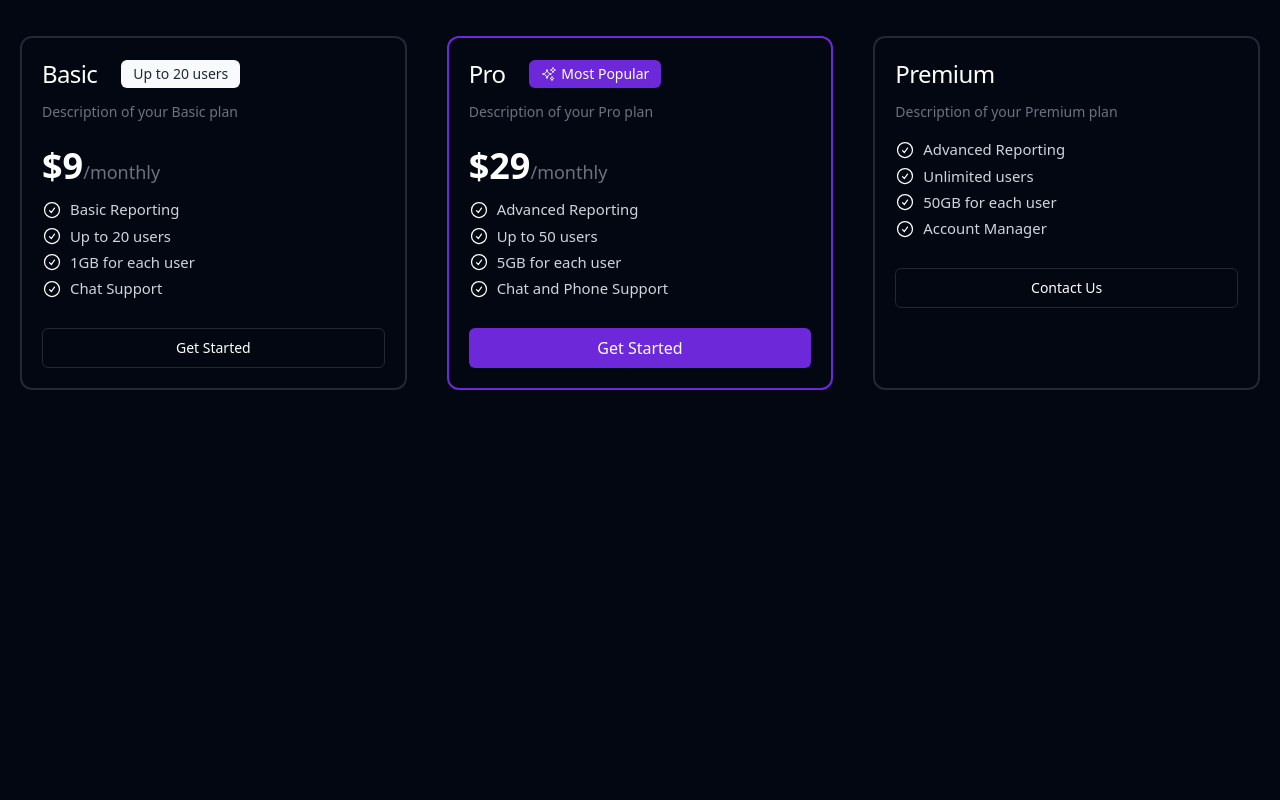
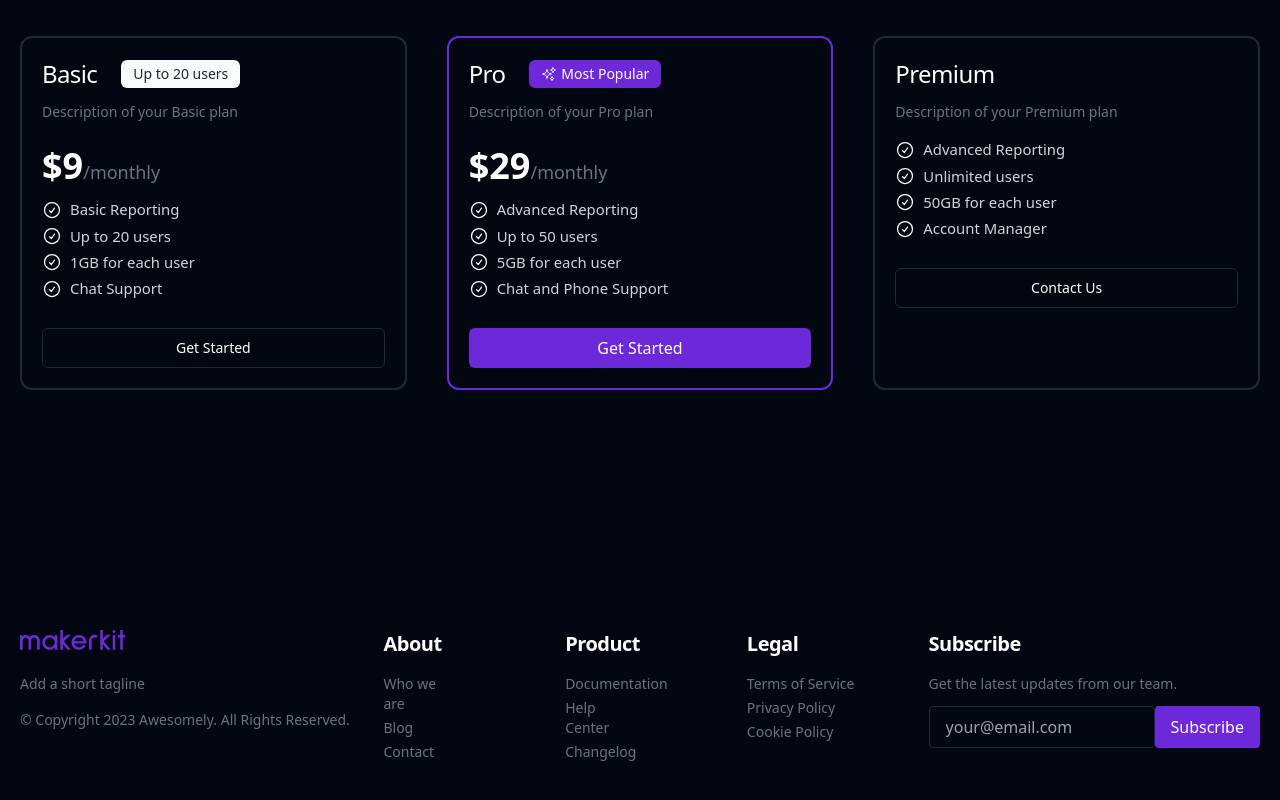
Before and after one commit to elghanbibadr/makerkit1, a React (Vite) app: page / in a window 1280 px wide. Shown: the part 3962-4762 px from the top of the page. Before the commit the page ends 4372 px from the top, so only its background shows below. Built offline with nearby package versions, Linux system fonts and the light colour scheme.

Commit message:
created the footer componeent

```diff
--- a/src/App.jsx
+++ b/src/App.jsx
@@ -1,9 +1,9 @@
-import Button from "./ui/Button";
 import Navbar from "./componenet/Navbar";
 import Hero from "./componenet/Hero";
 import Features from "./componenet/Features";
 import WhatWeProvide from "./componenet/WhatWeProvide";
 import Pricing from "./componenet/Pricing";
+import Footer from "./componenet/Footer";
 
 const App = () => {
   return (
@@ -13,6 +13,7 @@ const App = () => {
       <Features />
       <WhatWeProvide />
       <Pricing />
+      <Footer />
     </>
   );
 };
--- /dev/null
+++ b/src/componenet/Footer.jsx
@@ -0,0 +1,59 @@
+import React from "react";
+import logo from "../assets/logo.svg";
+
+const Footer = () => {
+  return (
+    <footer className=" mt-60 mb-10 text-white ">
+      <div className="container mx-auto grid grid-cols-1 md:grid-cols-7 gap-8">
+        {/* Column 1 */}
+        <div className="md:col-span-2">
+          <img className="mb-6" src={logo} alt="makerkit logo" />
+          <p className="  mb-4">Add a short tagline</p>
+          <p>© Copyright 2023 Awesomely. All Rights Reserved.</p>
+        </div>
+
+        {/* Column 2 */}
+        <div className="md:w-1/2">
+          <h2 className="text-xl font-bold mb-4">About</h2>
+          <p>Who we are</p>
+          <p>Blog</p>
+          <p>Contact</p>
+        </div>
+
+        {/* Column 3 */}
+        <div className="md:w-1/2">
+          <h2 className="text-xl font-bold mb-4">Product</h2>
+          <p>Documentation</p>
+          <p>Help Center</p>
+          <p>Changelog</p>
+        </div>
+
+        {/* Column 4 */}
+        <div className="">
+          <h2 className="text-xl font-bold mb-4">Legal</h2>
+          <p>Terms of Service</p>
+          <p>Privacy Policy</p>
+          <p>Cookie Policy</p>
+        </div>
+
+        {/* Column 5 */}
+        <div className="md:col-span-2">
+          <h2 className="text-xl font-bold mb-4">Subscribe</h2>
+          <p>Get the latest updates from our team.</p>
+          <div className="flex">
+            <input
+              type="email"
+              placeholder="your@email.com"
+              className="w-full px-4 py-2 mt-2 rounded bg-transparent text-accent1 font-medium focus:outline-none border border-accent1"
+            />
+            <button className="bg-darkPink text-white px-4 py-2 mt-2 rounded font-medium">
+              Subscribe
+            </button>
+          </div>
+        </div>
+      </div>
+    </footer>
+  );
+};
+
+export default Footer;
--- a/src/index.css
+++ b/src/index.css
@@ -32,11 +32,15 @@ h3{
   @apply scroll-m-20 text-2xl font-medium tracking-tight
 }
 
-.small-title{
-  @apply text-sm font-medium text-gray-500 dark:text-gray-400
+.small-title,footer p{
+  @apply text-sm  font-medium text-gray-500 dark:text-gray-400
 }
 
 
+footer p{
+  margin-block: 4px;
+  cursor: pointer;
+}
 
 /* BUTTONS */
 
```
